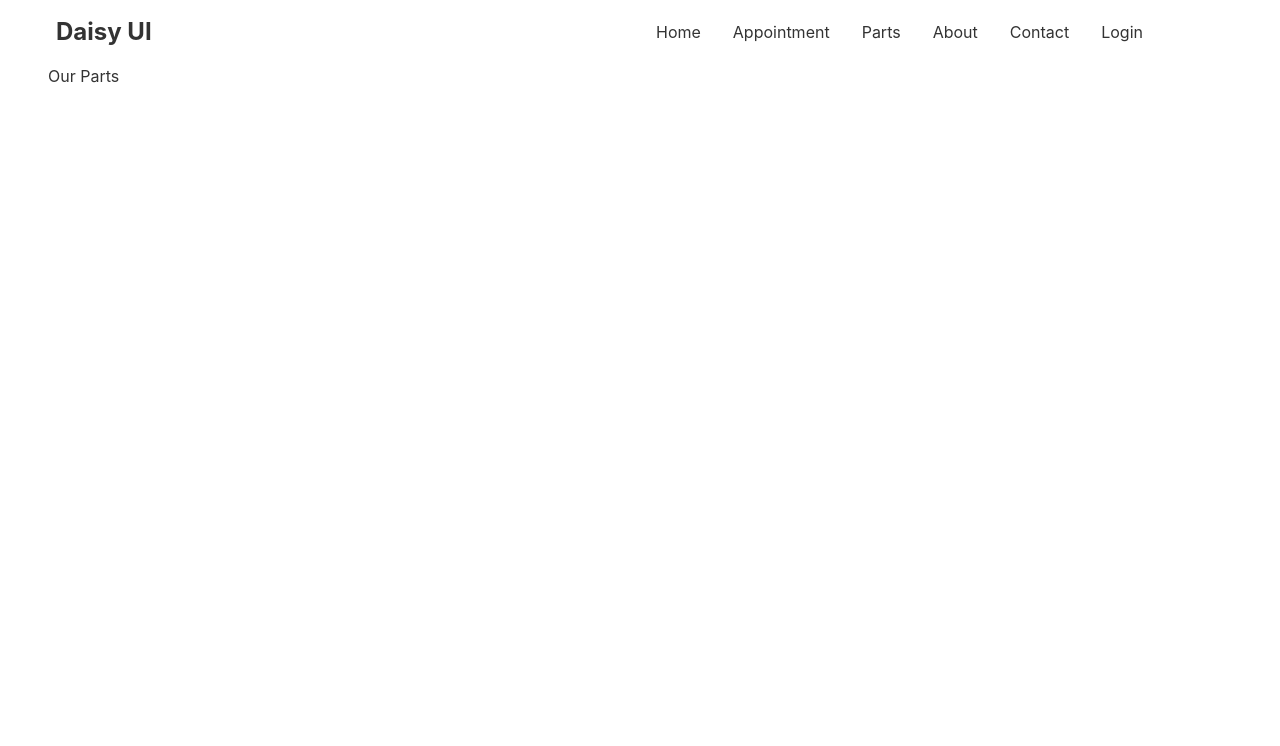
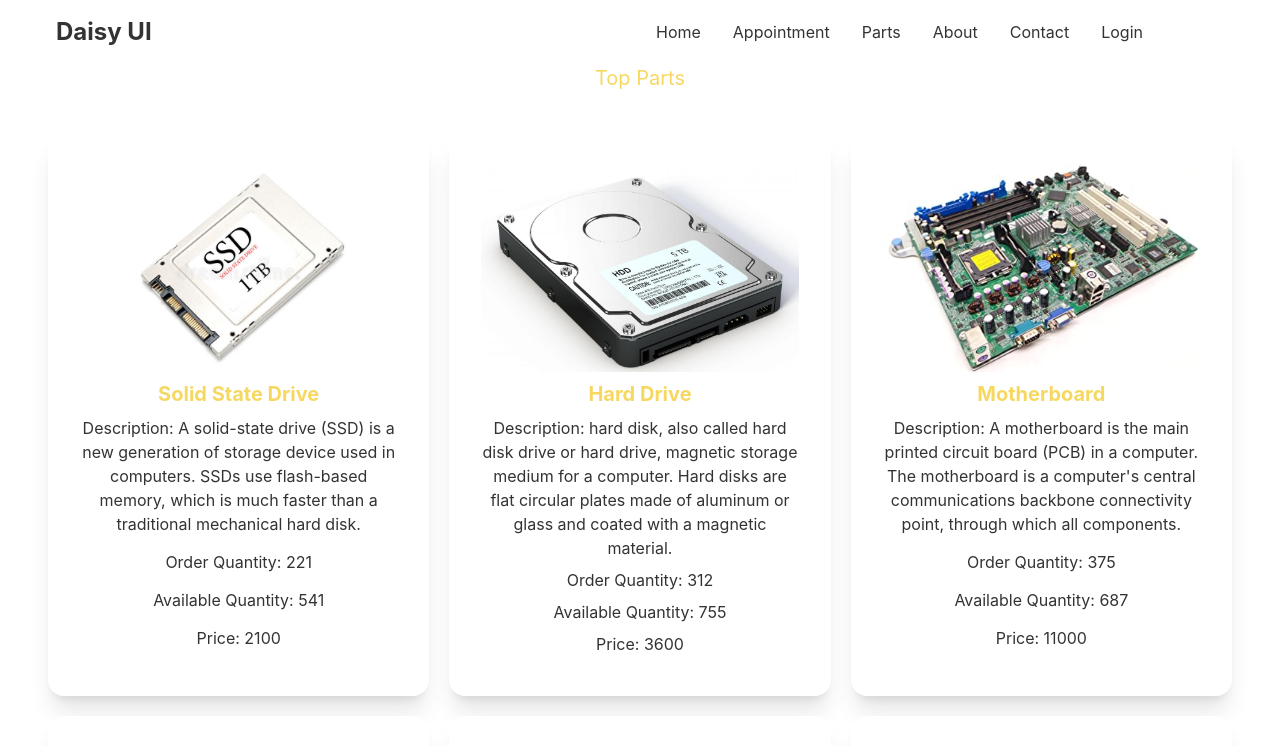
Before and after one commit to mdsultanrazibuddin/manufacturer-website, a React (Create React App) app: page /parts in a window 1280 px wide. Shown: the top 746 px of the page. Built offline with nearby package versions, Linux system fonts and the light colour scheme; no server answers.

Commit message:
part adedd

```diff
--- a/public/Parts.json
+++ b/public/Parts.json
@@ -3,9 +3,9 @@
       "_id": 1,
       "name": "Solid State Drive",
       "img":"./Parts-Image/tb-ssd-drive-.jpg",
-      "description":"A solid-state drive (SSD) is a new generation of storage device used in computers. SSDs use flash-based memory, which is much faster than a traditional mechanical hard disk. Upgrading to an SSD is one of the best ways to speed up your computer.",
-      "order quantity":"221",
-      "available quantity":"541",
+      "description":"A solid-state drive (SSD) is a new generation of storage device used in computers. SSDs use flash-based memory, which is much faster than a traditional mechanical hard disk.",
+      "orderQuantity":"221",
+      "availableQuantity":"541",
       "price":"2100"
 
     },
@@ -13,9 +13,9 @@
       "_id": 2,
       "name": "Hard Drive",
       "img":"./Parts-Image/hard-drive.jpg",
-      "description":"hard disk, also called hard disk drive or hard drive, magnetic storage medium for a computer. Hard disks are flat circular plates made of aluminum or glass and coated with a magnetic material. Hard disks for personal computers can store terabytes (trillions of bytes) of information.",
-      "order quantity":"312",
-      "available quantity":"755",
+      "description":"hard disk, also called hard disk drive or hard drive, magnetic storage medium for a computer. Hard disks are flat circular plates made of aluminum or glass and coated with a magnetic material. ",
+      "orderQuantity":"312",
+      "availableQuantity":"755",
       "price":"3600"
 
     },
@@ -23,9 +23,9 @@
       "_id": 3,
       "name": "Motherboard",
       "img":"./Parts-Image/motherboard.jpg",
-      "description":"A motherboard is the main printed circuit board (PCB) in a computer. The motherboard is a computer's central communications backbone connectivity point, through which all components and external peripherals connect.",
-      "order quantity":"375",
-      "available quantity":"687",
+      "description":"A motherboard is the main printed circuit board (PCB) in a computer. The motherboard is a computer's central communications backbone connectivity point, through which all components.",
+      "orderQuantity":"375",
+      "availableQuantity":"687",
       "price":"11000"
 
     },
@@ -33,9 +33,9 @@
       "_id": 4,
       "name": "Graphics Card",
       "img":"./Parts-Image/graphics-card-against-white-background.jpg",
-      "description":"A graphics card provides high-quality visual display by processing and executing graphical data using advanced graphical techniques, features and functions. A graphics card is also known as a graphics adapter, graphics controller, graphics accelerator card or graphics board.",
-      "order quantity":"341",
-      "available quantity":"544",
+      "description":"A graphics card provides high-quality visual display by processing and executing graphical data using advanced graphical techniques, features and functions.",
+      "orderQuantity":"341",
+      "availableQuantity":"544",
       "price":"8000"
 
     },
@@ -43,9 +43,9 @@
       "_id": 5,
       "name": "Processor",
       "img":"./Parts-Image/intel-i5-computer-processor-500x500.jpg",
-      "description":"A processor (CPU) is the logic circuitry that responds to and processes the basic instructions that drive a computer. The CPU is seen as the main and most crucial integrated circuitry (IC) chip in a computer, as it is responsible for interpreting most of computers commands.",
-      "order quantity":"788",
-      "available quantity":"754",
+      "description":"A processor (CPU) is the logic circuitry that responds to and processes the basic instructions that drive a computer. The CPU is seen as the main and most crucial integrated circuitry (IC) chip in a computer.",
+      "orderQuantity":"788",
+      "availableQuantity":"754",
       "price":"5200"
 
     },
@@ -53,9 +53,9 @@
       "_id": 6,
       "name": "CPU Cooling Fan",
       "img":"./Parts-Image/cpu-cooling-fan.jpg",
-      "description":"A CPU cooler is a component that draws heat away from a CPU chip and other hot-running chips such as a graphics processor (GPU). The cooler keeps the systems' components cool enough to run efficiently. The heat generated by a CPU is dissipated by the system's cooling mechanism, including fans and radiators.",
-      "order quantity":"487",
-      "available quantity":"513",
+      "description":"A CPU cooler is a component that draws heat away from a CPU chip and other hot-running chips such as a graphics processor (GPU). The cooler keeps the systems' components cool enough to run efficiently.",
+      "orderQuantity":"487",
+      "availableQuantity":"513",
       "price":"500"
 
     }
--- /dev/null
+++ b/src/Pages/Parts/Part.js
@@ -0,0 +1,25 @@
+import React from 'react';
+
+const Part = ({part}) => {
+    const{name,img,description,orderQuantity,availableQuantity,price} = part
+    return (
+        <div class="card lg:max-w-lg bg-base-100 shadow-xl text-center">
+        <div class="card-body">
+        <figure className='w-full h-52'><img src={img} alt="Album"/></figure>
+          <h2 class="text-xl font-bold text-secondary">{name}</h2>
+          <p class="">Description: {description}</p>
+          <p class="">Order Quantity: {orderQuantity}</p>
+          <p class="">Available Quantity: {availableQuantity}</p>
+          <p class="">Price: {price}</p>
+
+
+          <div class="card-actions justify-center">
+
+
+          </div>
+        </div>
+      </div>
+    );
+};
+
+export default Part;
--- a/src/Pages/Parts/Parts.js
+++ b/src/Pages/Parts/Parts.js
@@ -1,11 +1,32 @@
-import React from 'react';
+import React, { useEffect, useState } from 'react';
+import Part from '../Parts/Part';
+
 
 const Parts = () => {
+    const [parts, setParts] = useState([]);
+
+    useEffect( () => {
+        fetch('Parts.json')
+        .then(res => res.json())
+        .then(data => setParts(data))
+
+    })
     return (
         <div>
-            <h1>Our Parts</h1>
+           <h3 className='text-xl text-secondary text-center mb-10'>Top Parts</h3>
+
+           <div className='grid grid-cols-1 md:grid-cols-2 lg:grid-cols-3 gap-5 mb-20'>
+               {
+                   parts.map(part => <Part
+                   key={part._id}
+                   part ={part}
+
+                   ></Part>)
+               }
+           </div>
+
         </div>
     );
-};
 
+}
 export default Parts;
```
